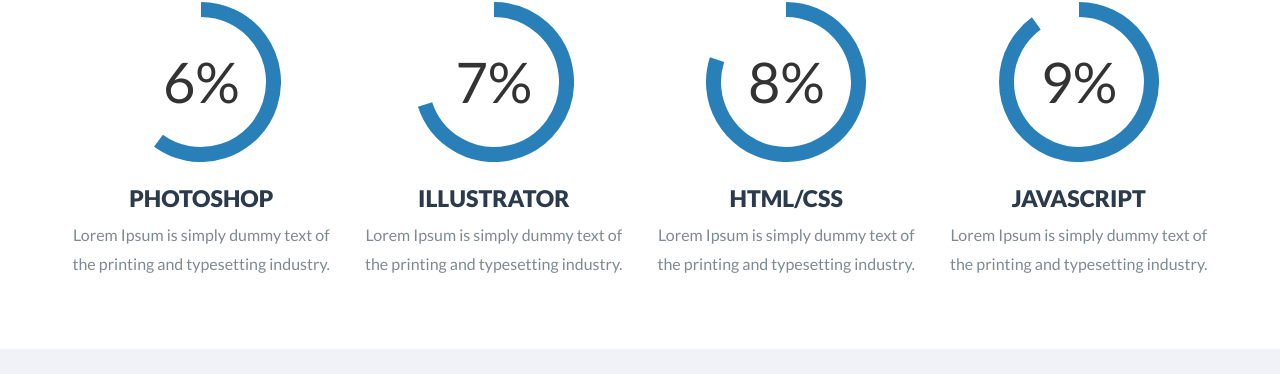
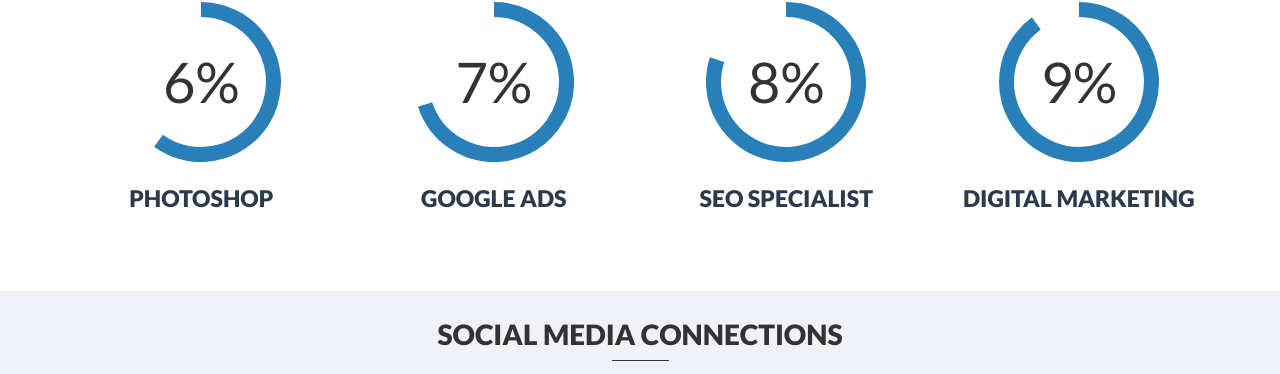
Before and after one commit to therkeharoy/portfolio, a plain HTML site: page index.html in a window 1280 px wide. Shown: the part 2133-2507 px from the top of the page. Drawn offline with nearby package versions, Linux system fonts and the light colour scheme; files whose address does not match are found by name.

Commit message:
Update index.html

```diff
--- a/index.html
+++ b/index.html
@@ -136,28 +136,28 @@
 										<div class="skill-grid">
 											<div class="circle" id="circles-1"></div>
 											 <h3>PHOTOSHOP</h3>
-											 <p>Lorem Ipsum is simply dummy text of the printing and typesetting industry.</p>
+											 <p></p>
 										 </div>
 									</div>
 									<div class="col-md-3 skill-column">
 										<div class="skill-grid">
 											<div class="circle" id="circles-2"></div>
-											 <h3>ILLUSTRATOR</h3>
-											 <p>Lorem Ipsum is simply dummy text of the printing and typesetting industry.</p>
+											 <h3>GOOGLE ADS</h3>
+											 <p></p>
 										 </div>
 									</div>
 									<div class="col-md-3 skill-column">
 										<div class="skill-grid">
 											<div class="circle" id="circles-3"></div>
-											 <h3>HTML/CSS</h3>
-											 <p>Lorem Ipsum is simply dummy text of the printing and typesetting industry.</p>
+											 <h3>SEO SPECIALIST</h3>
+											 <p></p>
 										 </div>
 									</div>
 									<div class="col-md-3 skill-column">
 										<div class="skill-grid">
 											<div class="circle" id="circles-4"></div>
-											 <h3>JAVASCRIPT</h3>
-											 <p>Lorem Ipsum is simply dummy text of the printing and typesetting industry.</p>
+											 <h3>DIGITAL MARKETING</h3>
+											 <p></p>
 										 </div>
 									</div>
 									<div class="clearfix"> </div>
```
